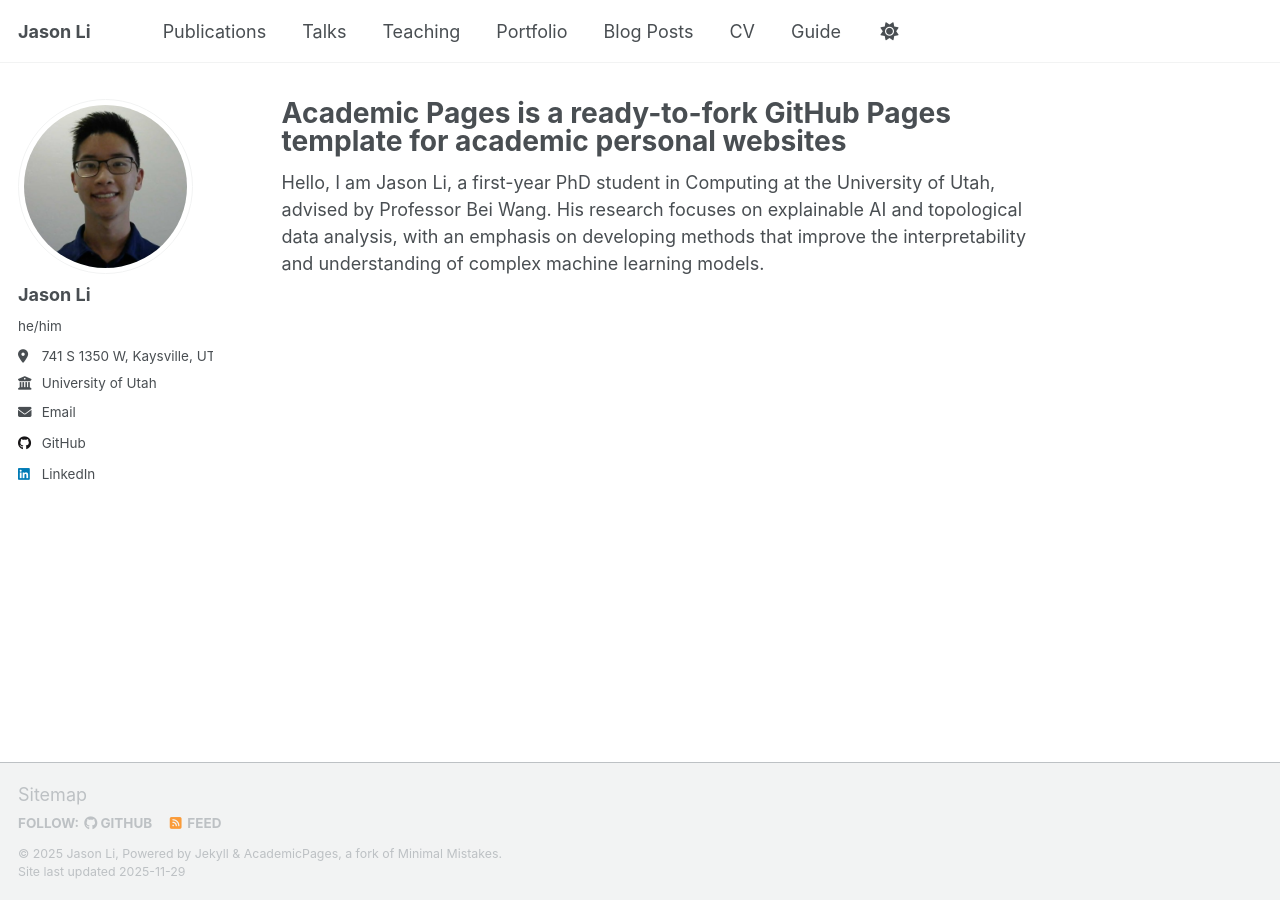
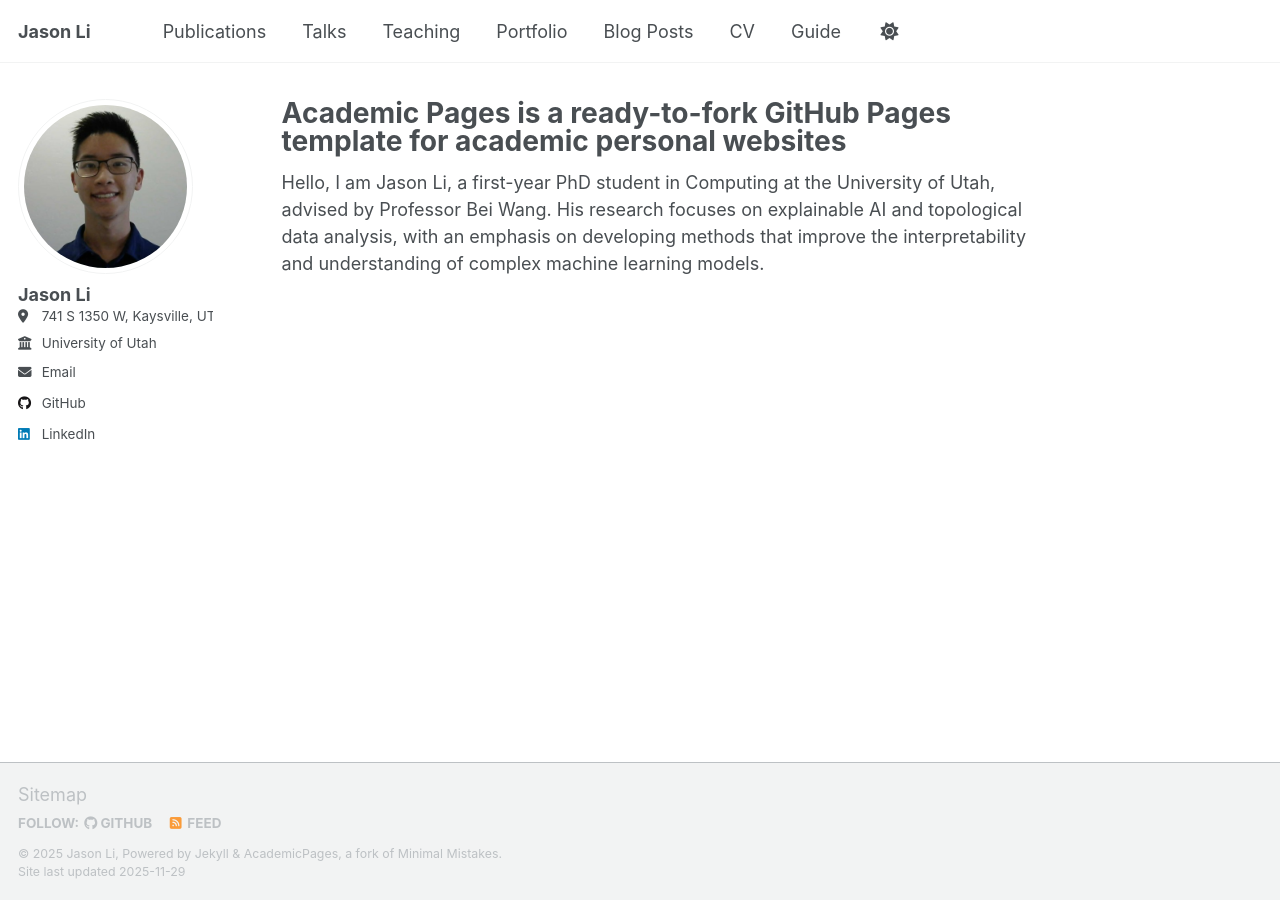
Before and after one commit to lnsidiou5/lnsidiou5.github.io, a Jekyll site: the page built from _pages/about.md, in a window 1280 px wide. Built offline with Jekyll 4.4.1, drawn with Linux system fonts in a browser that asks for light colours; a script that is not in the unit is left out.

Commit message:
Fix text

```diff
--- a/_config.yml
+++ b/_config.yml
@@ -25,7 +25,7 @@ author:
   # Biographic information
   avatar           : "profile.png"
   name             : "Jason Li"
-  pronouns         : he/him
+  pronouns         : # he/him
   bio              : # "Jason Li is a first-year PhD student in Computing at the University of Utah, advised by Professor Bei Wang. His research focuses on explainable AI and topological data analysis, with an emphasis on developing methods that improve the interpretability and understanding of complex machine learning models"
   location         : "741 S 1350 W, Kaysville, UT"
   employer         : "University of Utah"
```
